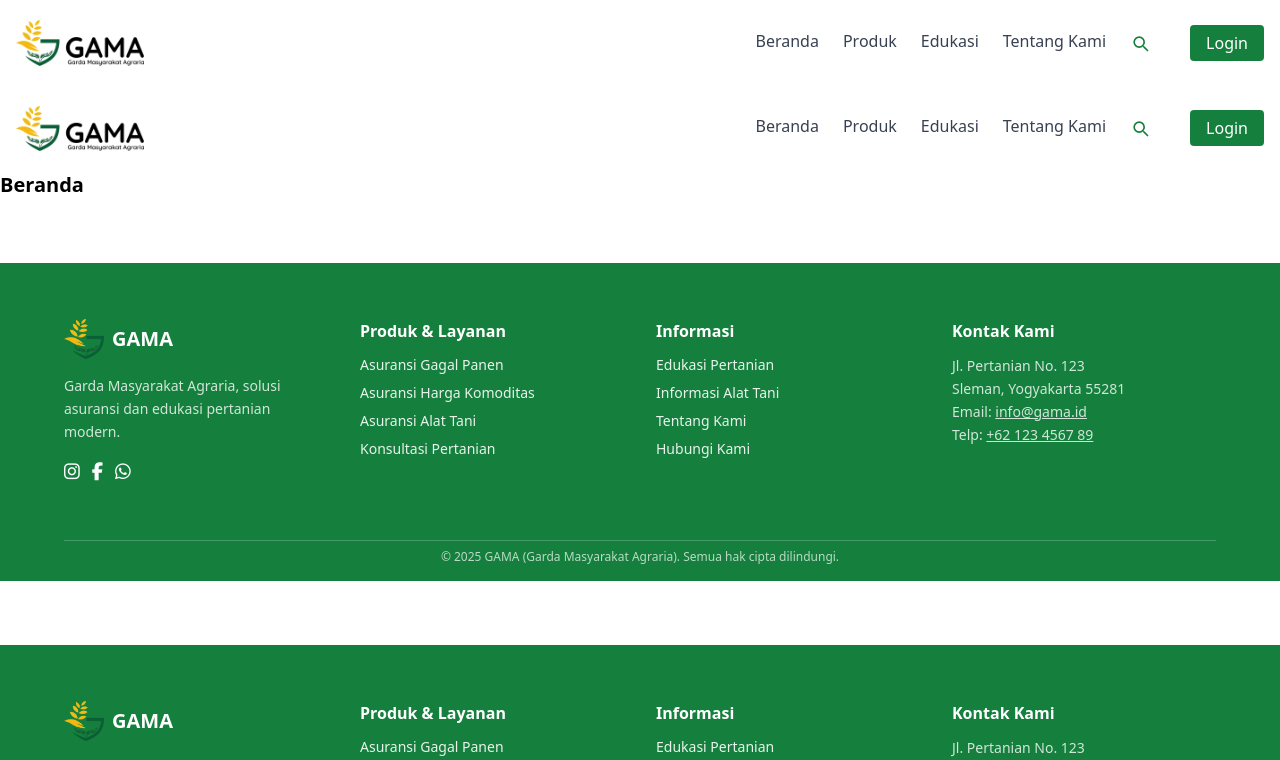
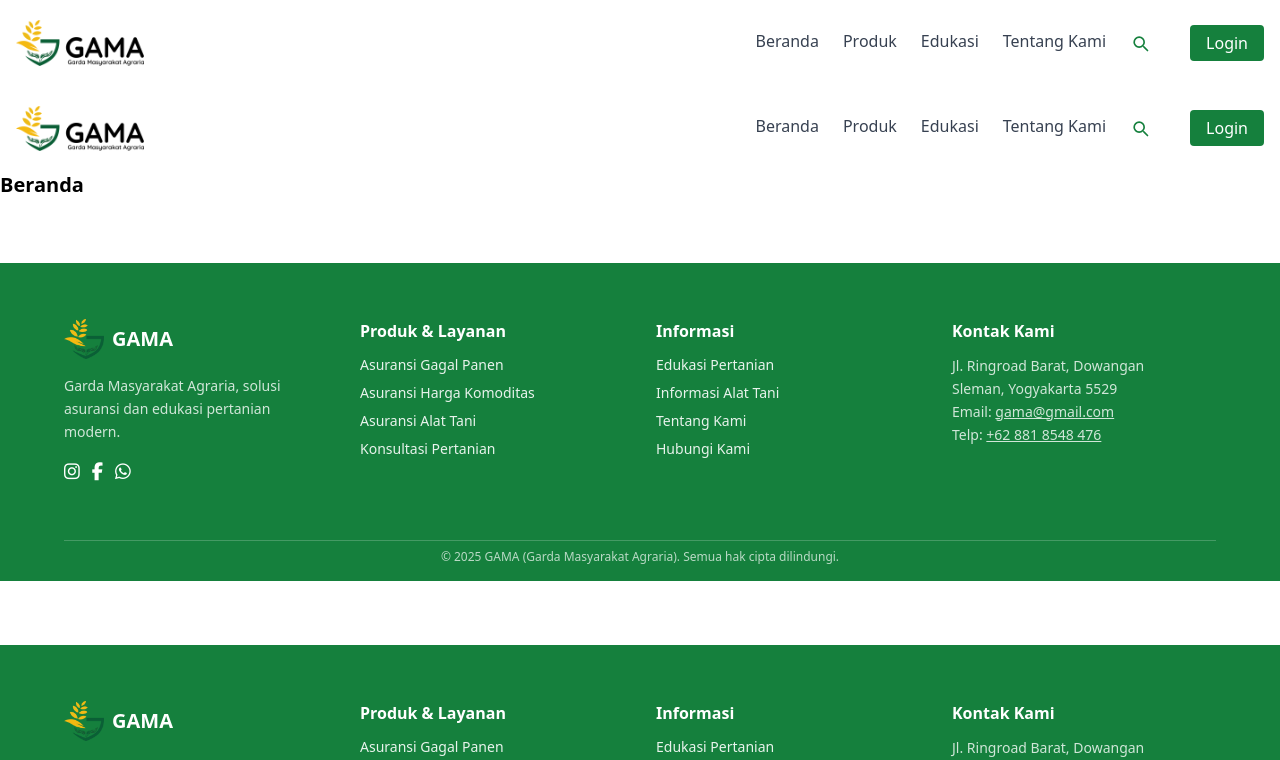
Before and after one commit to ilhamust/gama-project, a Vue app: page /login in a window 1280 px wide. Shown: the top 760 px of the page. Built offline with nearby package versions, Linux system fonts and the light colour scheme.

Commit message:
gamaInfo

```diff
--- a/src/components/Layout.vue
+++ b/src/components/Layout.vue
@@ -205,7 +205,7 @@ onUnmounted(() => {
             Garda Masyarakat Agraria, solusi asuransi dan edukasi pertanian modern.
           </p>
           <div class="flex gap-3 text-white">
-            <a href="https://instagram.com" target="_blank" class="hover:text-green-300" aria-label="Instagram">
+            <a href="https://instagram.com/gamagroup.id" target="_blank" class="hover:text-green-300" aria-label="Instagram">
               <i class="fab fa-instagram text-lg"></i>
             </a>
             <a href="https://facebook.com" target="_blank" class="hover:text-green-300" aria-label="Facebook">
@@ -243,10 +243,10 @@ onUnmounted(() => {
         <div>
           <h3 class="text-md font-semibold mb-3">Kontak Kami</h3>
           <p class="text-sm text-white/80 leading-relaxed">
-            Jl. Pertanian No. 123<br />
-            Sleman, Yogyakarta 55281<br />
-            Email: <a href="mailto:info@gama.id" class="underline">info@gama.id</a><br />
-            Telp: <a href="tel:+62123456789" class="underline">+62 123 4567 89</a>
+            Jl. Ringroad Barat, Dowangan<br />
+            Sleman, Yogyakarta 5529<br />
+            Email: <a href="mailto:gama@gmail.com" class="underline">gama@gmail.com</a><br />
+            Telp: <a href="tel:+628818548476" class="underline">+62 881 8548 476</a>
           </p>
         </div>
       </div>
```
